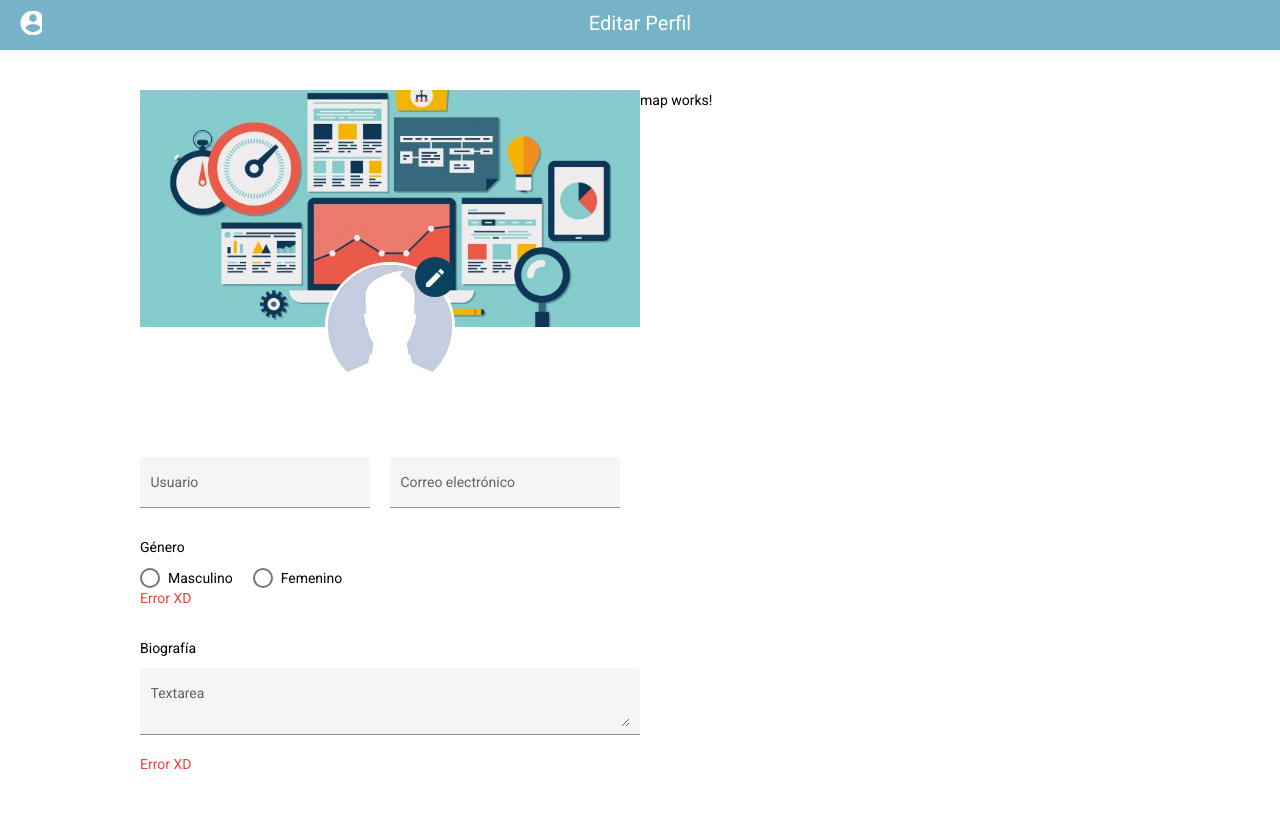
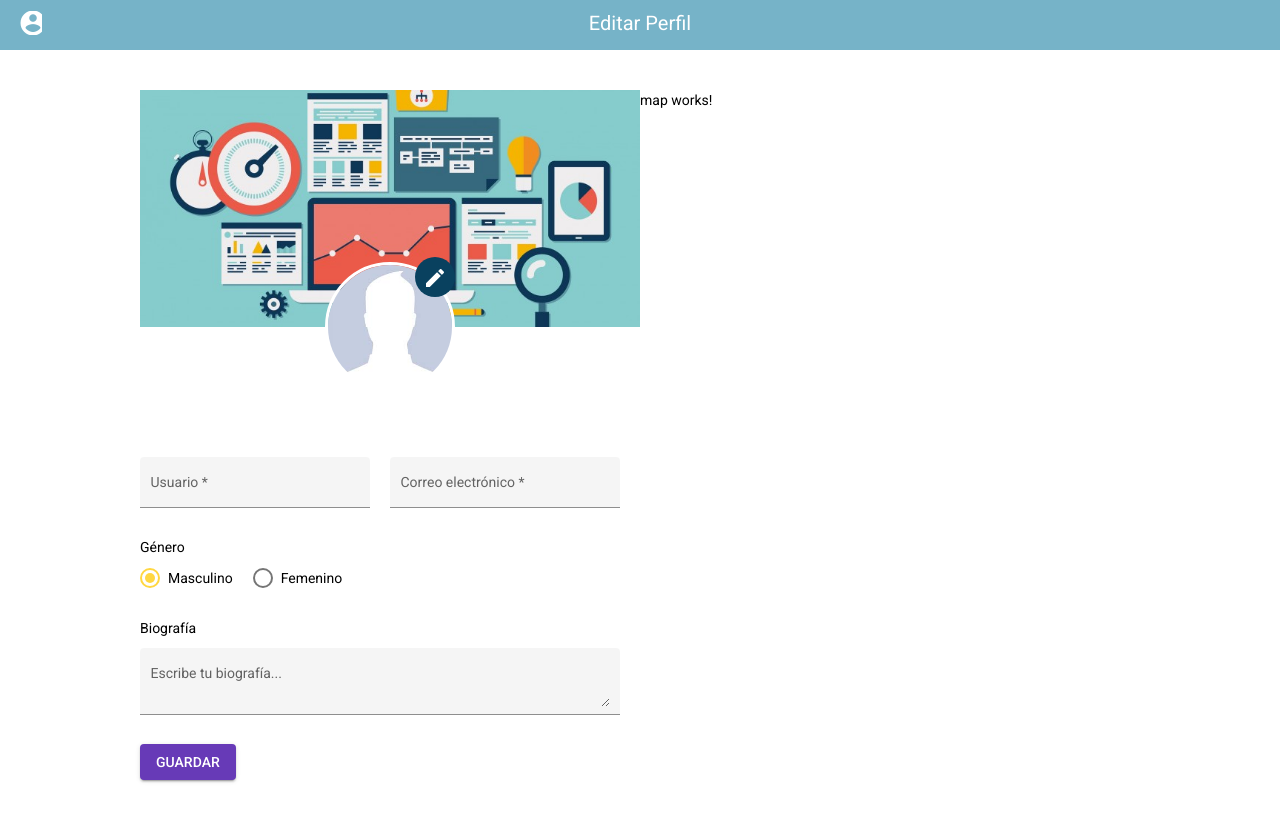
Before and after one commit to Rosslynn/prueba-tecnica, an Angular app: page /user/profile in a window 1280 px wide. Shown: the top 822 px of the page. Built offline with nearby package versions, Linux system fonts and the light colour scheme.

Commit message:
formulario terminado

```diff
--- a/src/app/user/pages/profile/profile.component.html
+++ b/src/app/user/pages/profile/profile.component.html
@@ -6,38 +6,44 @@
     </div>
     <!-- Componente subir imagen reutilizable -->
     <app-form-profile></app-form-profile>
-
-    <form fxLayout="row wrap" fxLayoutAlign="center center" fxLayoutGap.gt-sm="20px" [formGroup]="formProfile">
+    <!-- Formulario perfuk -->
+    <form (ngSubmit)="saveForm()" fxLayout="row wrap" fxLayout.lt-md="column wrap" fxLayoutAlign.gt-md="center center" fxLayoutGap.gt-sm="20px"
+      [formGroup]="formProfile">
 
       <mat-form-field fxFlex appearance="fill">
         <mat-label>Usuario</mat-label>
-        <input matInput placeholder="Ej. Lynross">
-
+        <input matInput placeholder="Ej. Lynross" formControlName="username">
+        <mat-error *ngIf="requiredError('username')">El nombre es obligatorio</mat-error>
       </mat-form-field>
 
       <mat-form-field fxFlex appearance="fill">
         <mat-label>Correo electrónico</mat-label>
-        <input matInput placeholder="Ej. correo@hotmail.com">
-        <mat-error style="display: block; margin: 30px 0px;">Error XD</mat-error>
+        <input matInput placeholder="Ej. correo@hotmail.com" formControlName="email">
+        <mat-error *ngIf="requiredError('email')">Correo electrónico obligatorio</mat-error>
+        <mat-error *ngIf="requiredPattern('email')">Formato de correo electrónico incorrecto</mat-error>
       </mat-form-field>
 
 
       <div fxFlex="100" class="genre-options">
         <label>Género</label>
-        <mat-radio-group aria-label="Select an option">
+        <mat-radio-group aria-label="Select an option" formControlName="genre">
           <mat-radio-button value="M">Masculino</mat-radio-button>
           <mat-radio-button value="F">Femenino</mat-radio-button>
         </mat-radio-group>
-        <mat-error>Error XD</mat-error>
       </div>
 
       <div fxLayout="column" fxFlex="100" class="bio-textarea">
         <label fxFlex="100">Biografía</label>
         <mat-form-field fxFlex="100" appearance="fill">
-          <mat-label>Textarea</mat-label>
-          <textarea matInput></textarea>
+          <mat-label>Escribe tu biografía...</mat-label>
+          <textarea matInput formControlName="biography"></textarea>
         </mat-form-field>
-        <mat-error>Error XD</mat-error>
+      </div>
+
+      <div fxFlex>
+        <div fxFlex="100" fxLayout="row" style="margin: 10px 0px;">
+          <button [disabled]="formProfile.pending" fxFlex.lt-md="100" type="submit" mat-raised-button color="primary">GUARDAR</button>
+        </div>
       </div>
 
     </form>
@@ -45,7 +51,7 @@
 
   <div fxFlex>
     <app-map></app-map>
-
   </div>
 
+
 </div>
--- a/src/app/user/pages/profile/profile.component.ts
+++ b/src/app/user/pages/profile/profile.component.ts
@@ -1,5 +1,6 @@
 import { Component, OnInit } from '@angular/core';
 import { FormBuilder, FormGroup, Validators } from '@angular/forms';
+import Swal from 'sweetalert2';
 
 @Component({
   selector: 'app-profile',
@@ -9,8 +10,10 @@ import { FormBuilder, FormGroup, Validators } from '@angular/forms';
 export class ProfileComponent implements OnInit {
   emailPattern: string = "^[a-z0-9._%+-]+@[a-z0-9.-]+\\.[a-z]{2,4}$";
   formProfile: FormGroup = this.fb.group({
-    name: [, [Validators.required]],
-    email: [, [Validators.required, Validators.pattern(this.emailPattern)]]
+    username: [, [Validators.required]],
+    email: [, [Validators.required, Validators.pattern(this.emailPattern)]],
+    genre: ['M'],
+    biography: []
   });
 
   constructor(private fb: FormBuilder) { }
@@ -18,4 +21,20 @@ export class ProfileComponent implements OnInit {
   ngOnInit(): void {
   }
 
+  requiredError(name: string) {
+    return this.formProfile.get(name)?.hasError('required') && this.formProfile.get(name)?.touched;
+  }
+
+  requiredPattern(name: string) {
+    return this.formProfile.get(name)?.hasError('pattern') && this.formProfile.get(name)?.touched;
+  }
+
+  saveForm() {
+    if (this.formProfile.invalid) {
+      this.formProfile.markAllAsTouched();
+      return;
+    }
+    Swal.fire('Todo correcto', 'El formulario es válido', 'success');
+  }
+
 }
```
